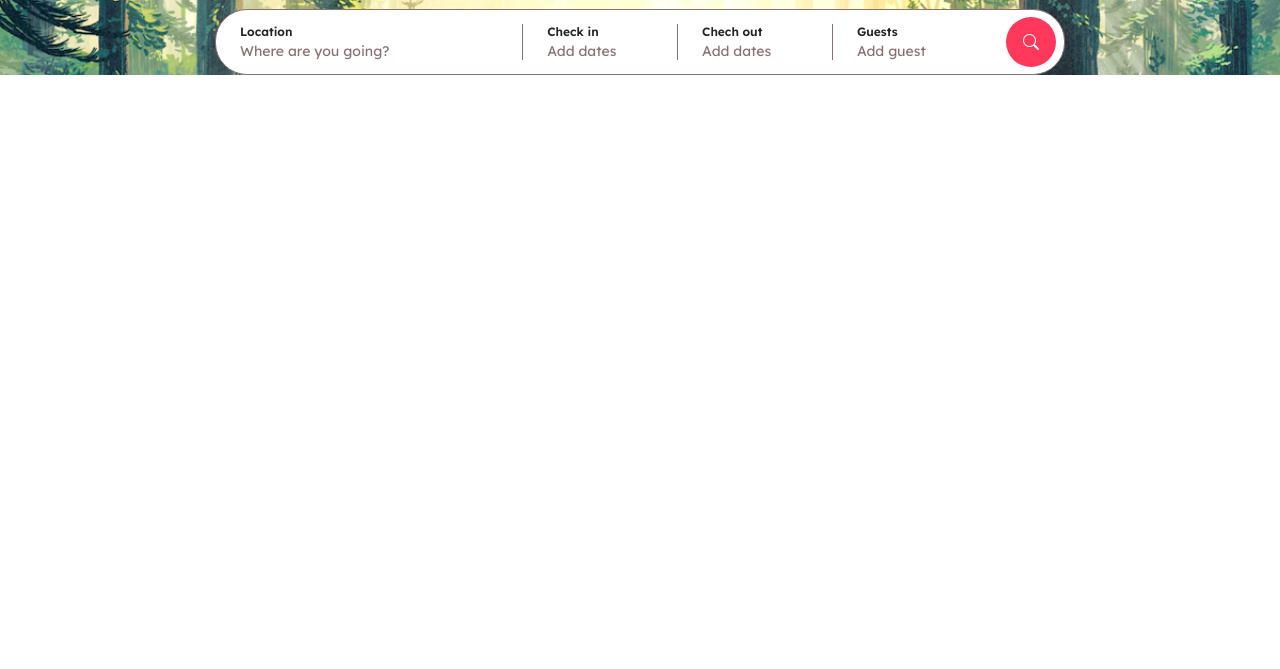
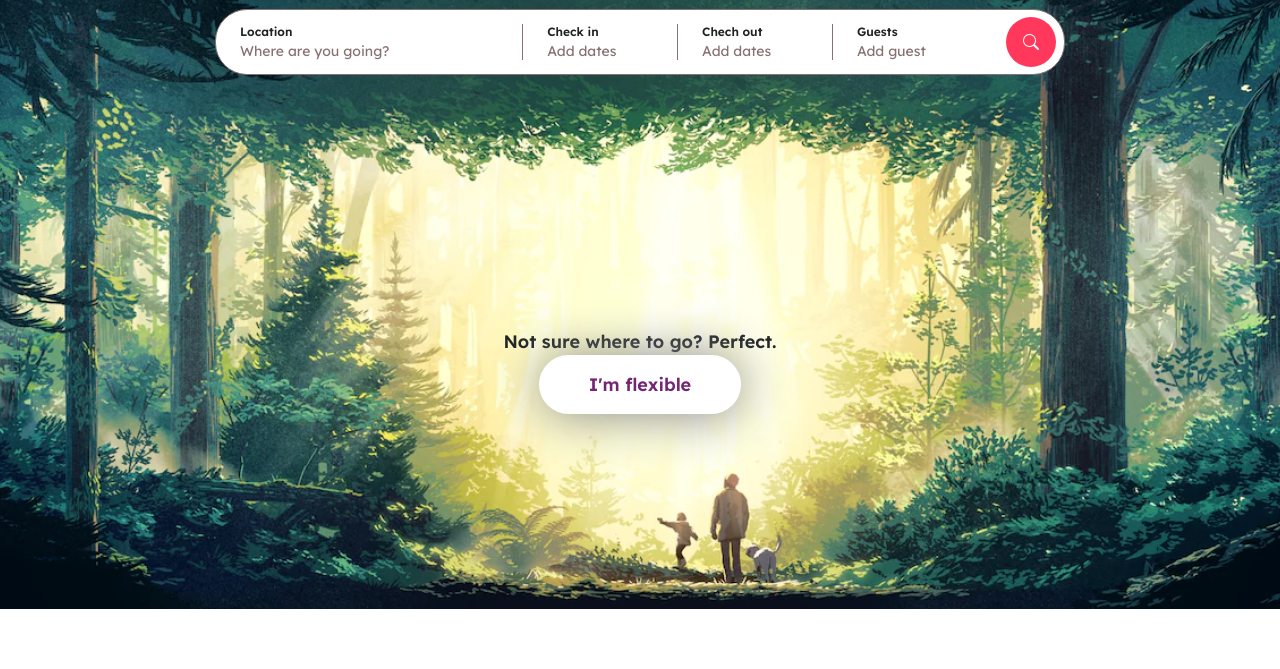
Before and after one commit to yanxun95/Airbnb, a plain HTML site: page index.html in a window 1280 px wide. Shown: the part 131-800 px from the top of the page. Drawn offline with nearby package versions, Linux system fonts and the light colour scheme.

Commit message:
UI place to stay finish

```diff
--- a/index.html
+++ b/index.html
@@ -131,6 +131,17 @@
             </div>
           </div>
         </div>
+
+        <div class="im-flexible">
+          <div class="im-flexible-container">
+            <div>
+              <span>Not sure where to go? Perfect.</span>
+            </div>
+            <div>
+              <span>I'm flexible</span>
+            </div>
+          </div>
+        </div>
       </div>
     </div>
 
--- a/style.css
+++ b/style.css
@@ -30,6 +30,7 @@ body {
   background-position: center; /* Center the image */
   background-repeat: no-repeat; /* Do not repeat the image */
   background-size: cover;
+  height: 85vh;
 }
 
 .place-to-stay-info {
@@ -285,6 +286,37 @@ body {
   border-radius: 2rem;
 }
 
+.im-flexible {
+  width: 100%;
+  padding-left: 80px;
+  padding-right: 80px;
+  display: flex;
+  justify-content: center;
+  height: 74vh;
+  align-items: center;
+}
+
+.im-flexible-container {
+  display: flex;
+  flex-direction: column;
+  width: auto;
+}
+
+.im-flexible-container > * {
+  display: flex;
+  justify-content: center;
+  font-size: 18px;
+  font-weight: 600;
+}
+
+.im-flexible-container div:last-child span {
+  background-color: white;
+  padding: 16px 50px;
+  border-radius: 2rem;
+  color: rgb(116, 37, 116);
+  box-shadow: 1px 1px 50px #888888;
+}
+
 @media only screen and (max-width: 600px) {
   .covid-news {
     font-size: 12px;
```
